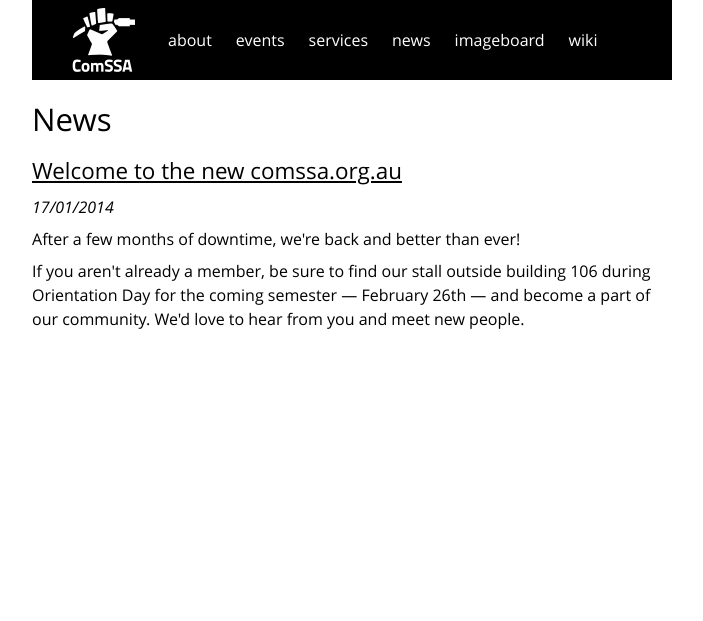
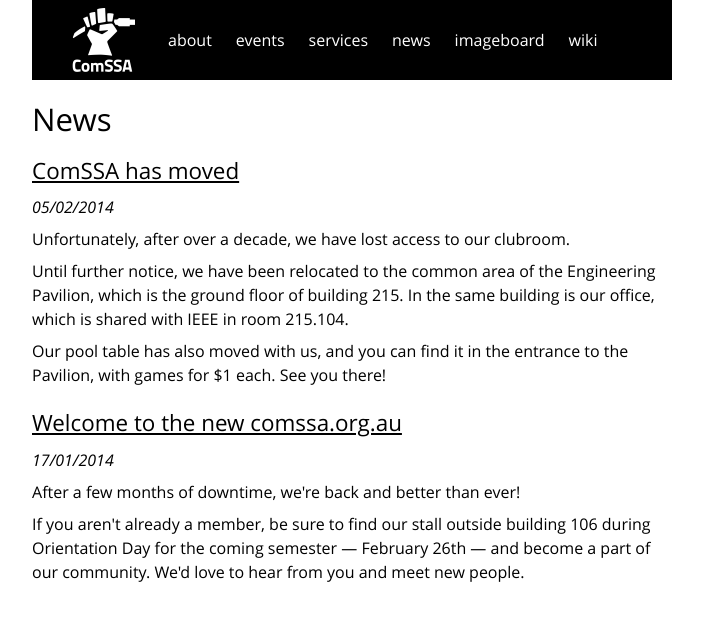
Before and after one commit to ComSSA/www.comssa.org.au, a Jekyll site: the page built from news/index.html, in a window 1280 px wide. Shown: the top 621 px of the page, without its empty margins (288-991 px from the left). Built offline with Jekyll 4.4.1, drawn with Linux system fonts in a browser that asks for light colours.

Commit message:
RIP in pieces clubroom, you will be missed

```diff
--- /dev/null
+++ b/_posts/2014-02-05-comssa-has-moved.html
@@ -0,0 +1,14 @@
+---
+layout: default
+title: ComSSA has moved
+date: 2014-02-05 22:30:00 +0800
+---
+
+<p>Unfortunately, after over a decade, we have lost access to our clubroom.
+
+<p>Until further notice, we have been relocated to the common area of the
+Engineering Pavilion, which is the ground floor of building 215. In the same
+building is our office, which is shared with IEEE in room 215.104.
+
+<p>Our pool table has also moved with us, and you can find it in the entrance
+to the Pavilion, with games for $1 each. See you there!
--- a/index.html
+++ b/index.html
@@ -4,11 +4,11 @@ title: The Computer Science Students Association
 ---
 
 <div class="img_right"><img width="240" height="320" src=
-"https://maps.googleapis.com/maps/api/staticmap?center=-32.009,115.896&amp;zoom=15&amp;size=240x320&amp;sensor=false&amp;markers=-32.007307,115.895926"
+"https://maps.googleapis.com/maps/api/staticmap?center=-32.009,115.896&amp;zoom=15&amp;size=240x320&amp;sensor=false&amp;markers=-32.0073,115.8946"
 ></div>
 
-<p>ComSSA is located on the second floor of the New Technologies building at
-Curtin University, just off Wark Avenue, in room 314.238.
+<p>ComSSA is located on the ground floor of the Engineering Pavilion at Curtin
+University. Our office is also located in this building, in room 215.104.
 
 <p>Membership is open to everyone, and it's free if you have a Guild voucher,
 which can be found in the annual student diary, or $10 otherwise.
```
